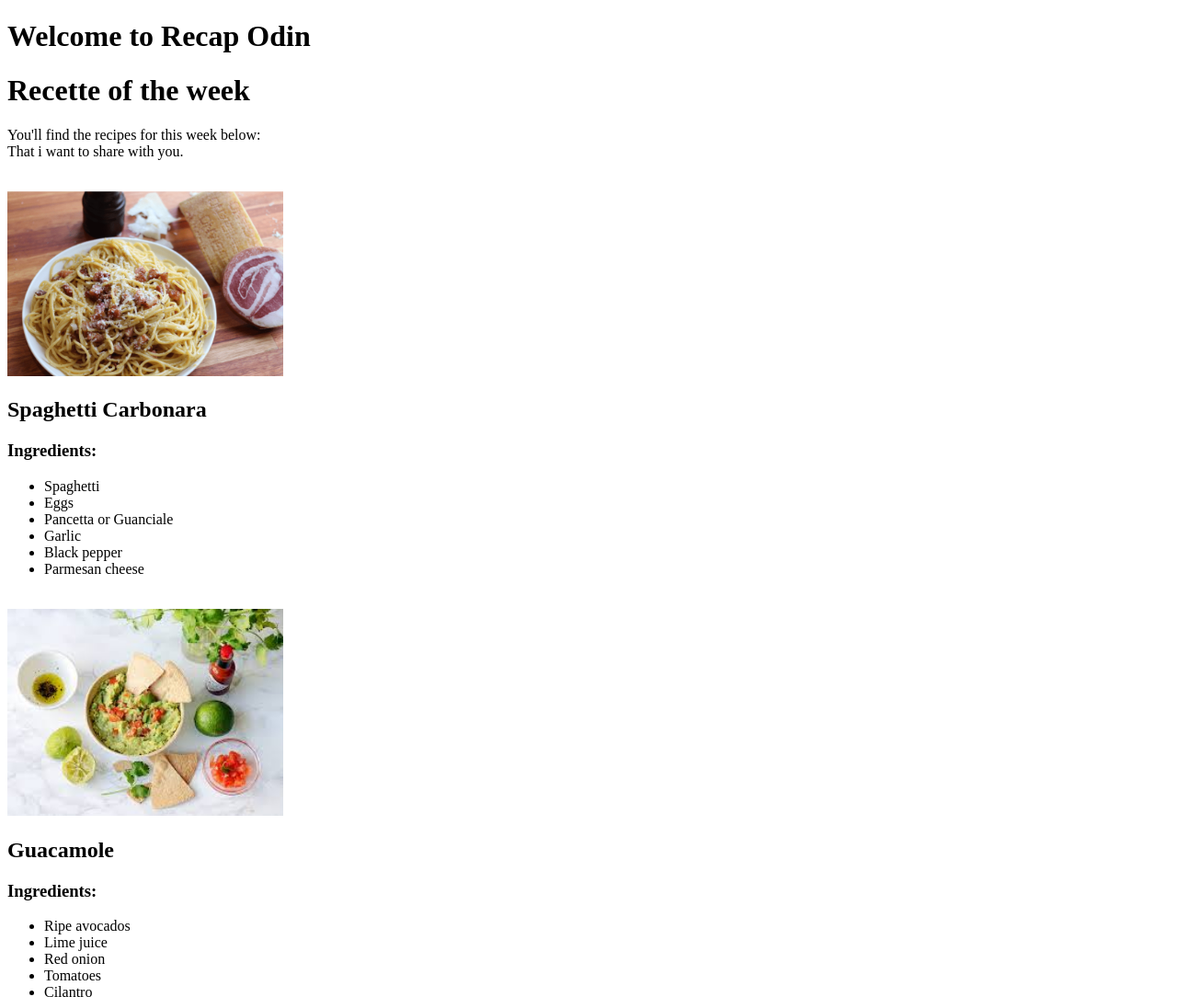
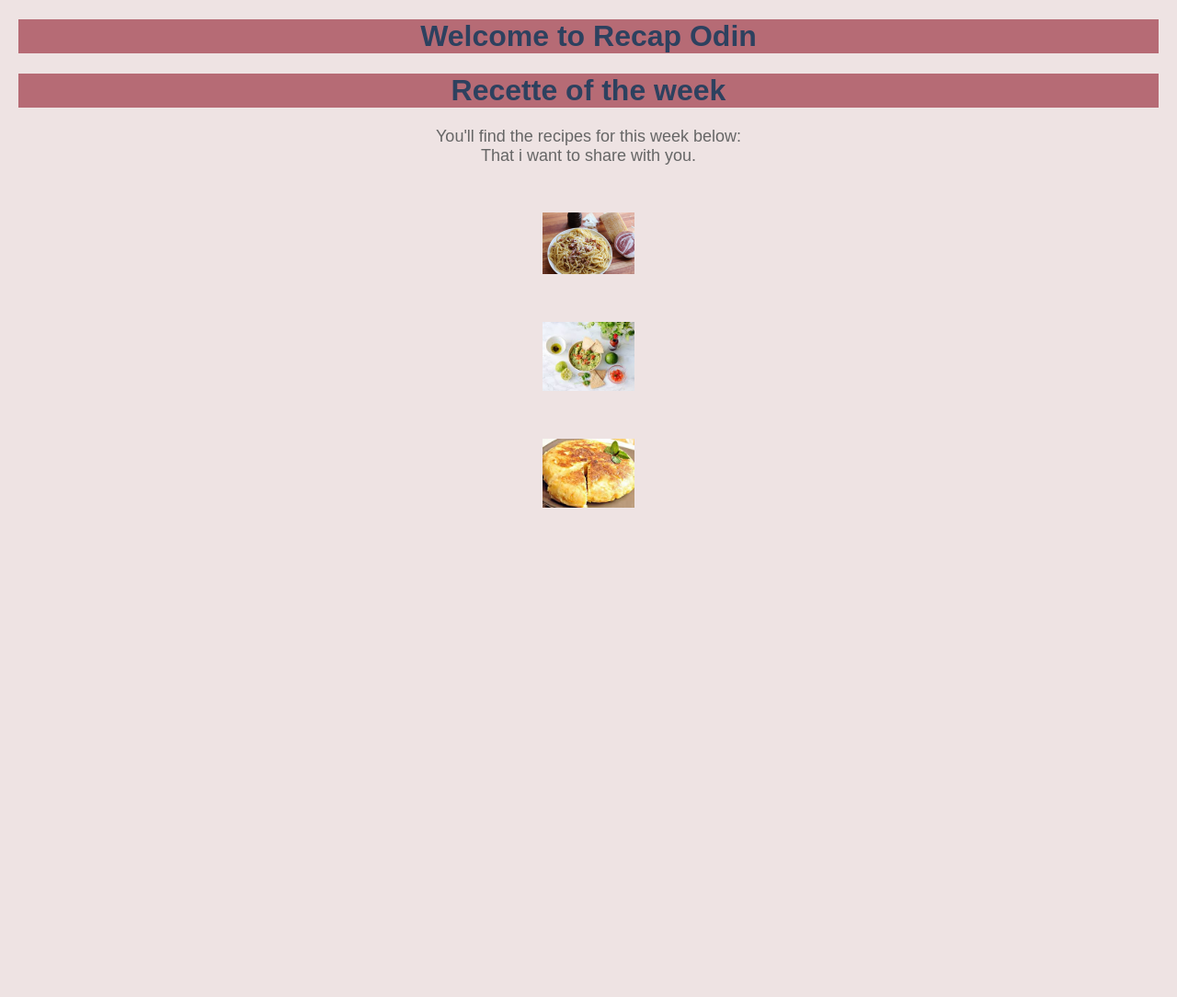
Before and after one commit to Makanzay/recap_odin, a plain HTML site: page index.html in a window 1280 px wide. Shown: the top 1084 px of the page at 92% size. After the commit the page ends 800 px from the top, so only its background shows below. Drawn offline with Linux system fonts and the light colour scheme.

Commit message:
ADDING STYLE
adding style sheet in the file and some modification to it basic

```diff
--- /dev/null
+++ b/CSS/style1.css
@@ -0,0 +1,19 @@
+body {
+            font-family: Arial, sans-serif;
+            text-align: center;
+            margin: 20px;
+            background-color: #eee3e3;
+        }
+h1 {
+            color: #2d415f;
+            background-color: rgb(182, 107, 117);
+        }
+p {
+            font-size: 18px;
+            color: #666;
+        }
+a {
+            display: block;
+            margin: 15px 0;
+
+        }
--- a/index.html
+++ b/index.html
@@ -2,8 +2,10 @@
 <html lang="en">
 <head>
     <meta charset="UTF-8">
+
     <meta name="viewport" content="width=device-width, initial-scale=1.0">
     <title>Recap Odin</title>
+    <link rel="stylesheet" href="CSS/style1.css">
 </head>
 <body>
     <!-- This is a simple HTML page showcasing recipes of the week -->
@@ -11,39 +13,11 @@
     <h1>Recette of the week</h1>
     <p>You'll find the recipes for this week below: <br> That i want to share with you.</p>
     <br>
-    <img src="IMG/carbonara.png" alt="" width="300">
-    <h2><strong>Spaghetti Carbonara</strong></h2>
-    <h3>Ingredients:</h3>
-    <ul>
-        <li>Spaghetti</li>
-        <li>Eggs</li>
-        <li>Pancetta or Guanciale</li>
-        <li>Garlic</li>
-        <li>Black pepper</li>
-        <li>Parmesan cheese</li>
-    </ul>
+    <a href="PAGES/spaghetti.html"><img src="IMG/carbonara.png" width="100" alt="spaghetti"></a>
     <br>
-    <img src="IMG/guacamole.jfif" alt="" width="300">
-    <h2><strong>Guacamole</strong></h2>
-    <h3>Ingredients:</h3>
-    <ul>
-        <li>Ripe avocados</li>
-        <li>Lime juice</li>
-        <li>Red onion</li>
-        <li>Tomatoes</li>
-        <li>Cilantro</li>
-        <li>Salt</li>
-    </ul>
+    <a href="PAGES/guacamole.html"><img src="IMG/guacamole.jfif" width="100" alt="guacamole"></a>
     <br>
-    <img src="IMG/tortilla.jfif" alt="" width="300">
-    <h2><strong>Tortilla</strong></h2>
-    <h3>Ingredients:</h3>
-    <ul>
-        <li>Flour</li>
-        <li>Water</li>
-        <li>Salt</li>
-        <li>Baking powder</li>
-        <li>Vegetable oil</li>
-    </ul>
+    <a href="PAGES/tortilla.html"><img src="IMG/tortilla.jfif" width="100" alt="tortilla"></a>
+    <br>
 </body>
 </html>
```
Also changed, not shown: PAGES/guacamole.html (added, +26 -0 lines), PAGES/spaghetti.html (added, +26 -0 lines), PAGES/tortilla.html (added, +25 -0 lines).
